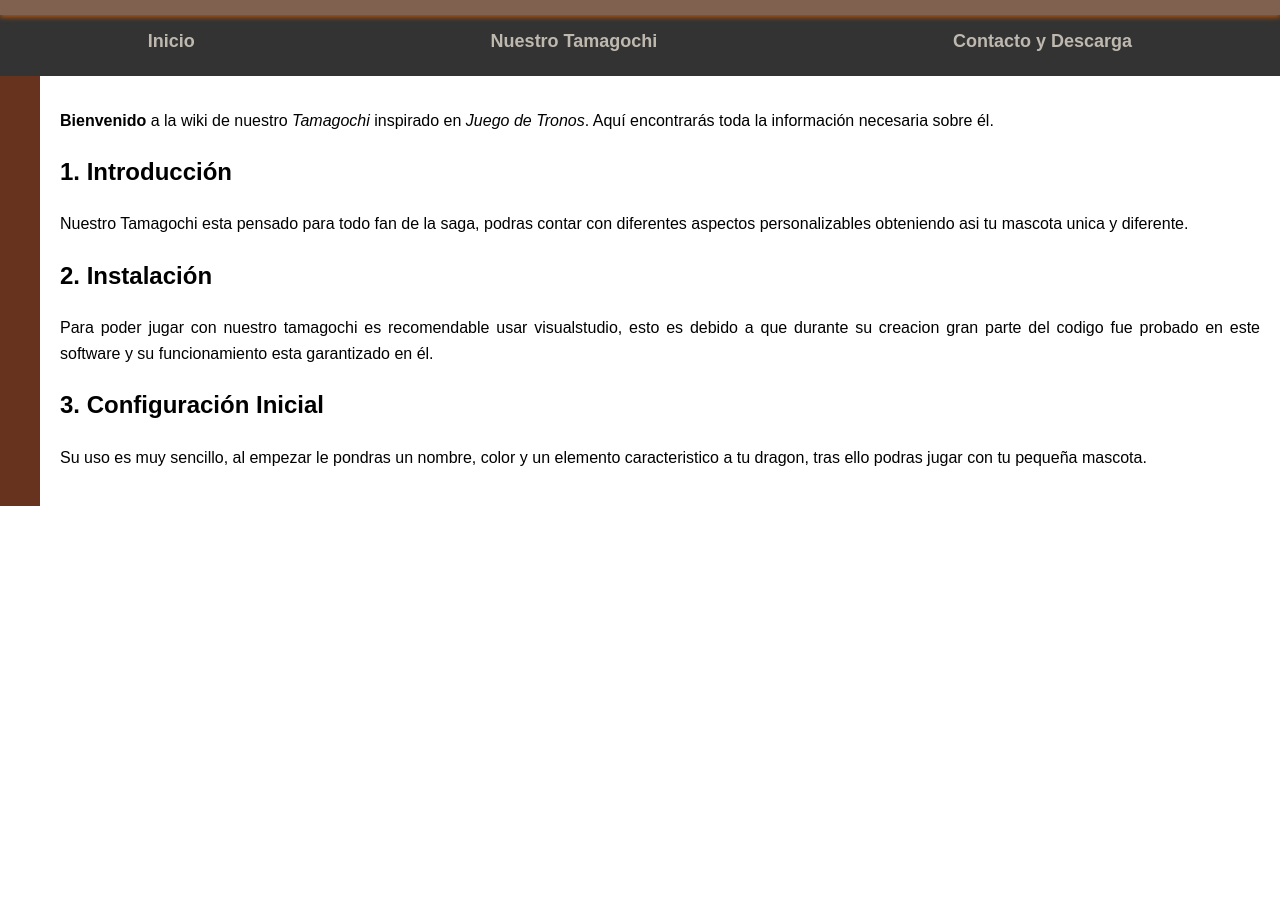
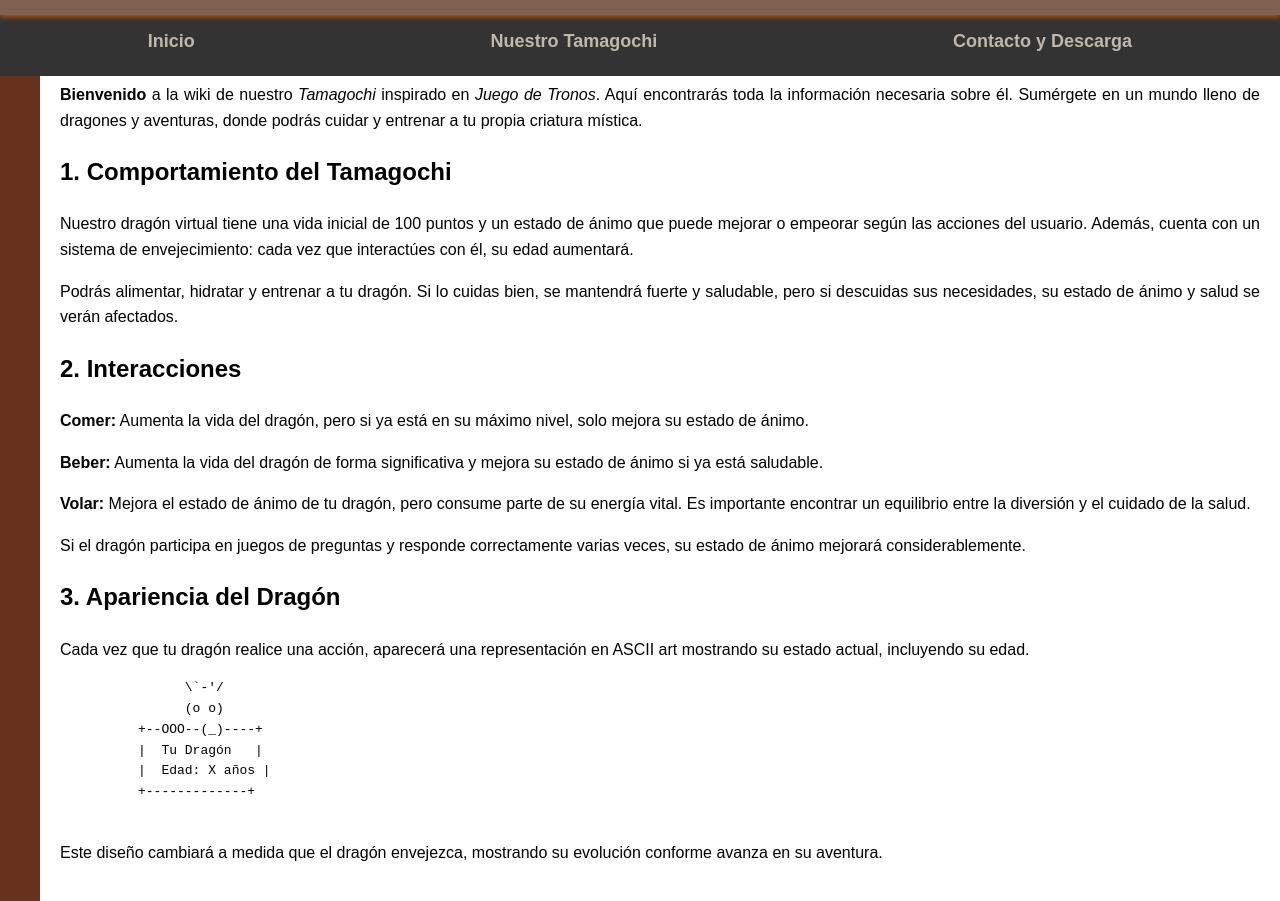
Before and after one commit to lueng99/Tamagochi, a plain HTML site: page index.html in a window 1280 px wide. Shown: the part 104-1005 px from the top of the page. Before the commit the page ends 800 px from the top, so only its background shows below. Drawn offline with Linux system fonts and the light colour scheme.

Commit message:
Update index.html

```diff
--- a/index.html
+++ b/index.html
@@ -5,16 +5,14 @@
     <meta name="viewport" content="width=device-width, initial-scale=1.0">
     <title>Game Of Thrones Tamagochi</title>
 
-
     <style>
-
         body {
             font-family: Arial, sans-serif;
-            margin: 0px;
+            margin: 0;
             padding: 0;
             line-height: 1.6;
             background-size: 200px 200px;
-            border-left: 40px solid  #67331E;
+            border-left: 40px solid #67331E;
         }
         .header {
             position: fixed;
@@ -45,7 +43,7 @@
         }
         .nav-bar a {
             flex-grow: 1;
-            color:#BEB8AF;
+            color: #BEB8AF;
             text-decoration: none;
             display: flex;
             align-items: center;
@@ -67,38 +65,46 @@
     </style>
 </head>
 <body>
-
-    p{margin: 30px 30px;}
-
     <div class="header">
         <h1>Game Of Thrones Tamagochi</h1>
-
-        <img src="https://i.postimg.cc/vZttqMkY/DALL-E-2025-03-04-19-07-14-A-l.png; class="logo" style="width:40px;height:40px;">
+        <img src="https://i.postimg.cc/vZttqMkY/DALL-E-2025-03-04-19-07-14-A-l.png" class="logo" style="width:40px;height:40px;">
     </div>
 
     <nav class="nav-bar">
         <a href="https://sites.google.com/view/nomedis/index-html" target="_blank">Inicio</a>
         <a href="https://sites.google.com/view/nomedis/nomedisnexusporque-html" target="_blank">Nuestro Tamagochi</a>
         <a href="https://github.com/lueng99/Tamagochi" target="_blank">Contacto y Descarga</a>
-
     </nav>
 
     <div class="content">
-        <p style="text-align: justify;"><b>Bienvenido</b> a la wiki de nuestro  <i>Tamagochi</i> inspirado en <i> Juego de Tronos</i>. Aquí encontrarás toda la información necesaria sobre él.</p>
+        <p style="text-align: justify;"><b>Bienvenido</b> a la wiki de nuestro <i>Tamagochi</i> inspirado en <i>Juego de Tronos</i>. Aquí encontrarás toda la información necesaria sobre él. Sumérgete en un mundo lleno de dragones y aventuras, donde podrás cuidar y entrenar a tu propia criatura mística.</p>
 
         <div class="section">
-            <h2>1. Introducción</h2>
-            <p style="text-align: justify;">Nuestro Tamagochi esta pensado para todo fan de la saga, podras contar con diferentes aspectos personalizables obteniendo asi tu mascota unica y diferente.</p>
+            <h2>1. Comportamiento del Tamagochi</h2>
+            <p style="text-align: justify;">Nuestro dragón virtual tiene una vida inicial de 100 puntos y un estado de ánimo que puede mejorar o empeorar según las acciones del usuario. Además, cuenta con un sistema de envejecimiento: cada vez que interactúes con él, su edad aumentará.</p>
+            <p style="text-align: justify;">Podrás alimentar, hidratar y entrenar a tu dragón. Si lo cuidas bien, se mantendrá fuerte y saludable, pero si descuidas sus necesidades, su estado de ánimo y salud se verán afectados.</p>
         </div>
 
         <div class="section">
-            <h2>2. Instalación</h2>
-            <p style="text-align: justify;">Para poder jugar con nuestro tamagochi es recomendable usar visualstudio, esto es debido a que durante su creacion gran parte del codigo fue probado en este software y su funcionamiento esta garantizado en él.</p>
+            <h2>2. Interacciones</h2>
+            <p style="text-align: justify;"><b>Comer:</b> Aumenta la vida del dragón, pero si ya está en su máximo nivel, solo mejora su estado de ánimo.</p>
+            <p style="text-align: justify;"><b>Beber:</b> Aumenta la vida del dragón de forma significativa y mejora su estado de ánimo si ya está saludable.</p>
+            <p style="text-align: justify;"><b>Volar:</b> Mejora el estado de ánimo de tu dragón, pero consume parte de su energía vital. Es importante encontrar un equilibrio entre la diversión y el cuidado de la salud.</p>
+            <p style="text-align: justify;">Si el dragón participa en juegos de preguntas y responde correctamente varias veces, su estado de ánimo mejorará considerablemente.</p>
         </div>
 
         <div class="section">
-            <h2>3. Configuración Inicial</h2>
-            <p style="text-align: justify;">Su uso es muy sencillo, al empezar le pondras un nombre, color y un elemento caracteristico a tu dragon, tras ello podras jugar con tu pequeña mascota.</p>
+            <h2>3. Apariencia del Dragón</h2>
+            <p style="text-align: justify;">Cada vez que tu dragón realice una acción, aparecerá una representación en ASCII art mostrando su estado actual, incluyendo su edad.</p>
+            <pre>
+                \`-'/
+                (o o)
+          +--OOO--(_)----+
+          |  Tu Dragón   |
+          |  Edad: X años |
+          +-------------+
+            </pre>
+            <p style="text-align: justify;">Este diseño cambiará a medida que el dragón envejezca, mostrando su evolución conforme avanza en su aventura.</p>
         </div>
     </div>
 </body>
```
